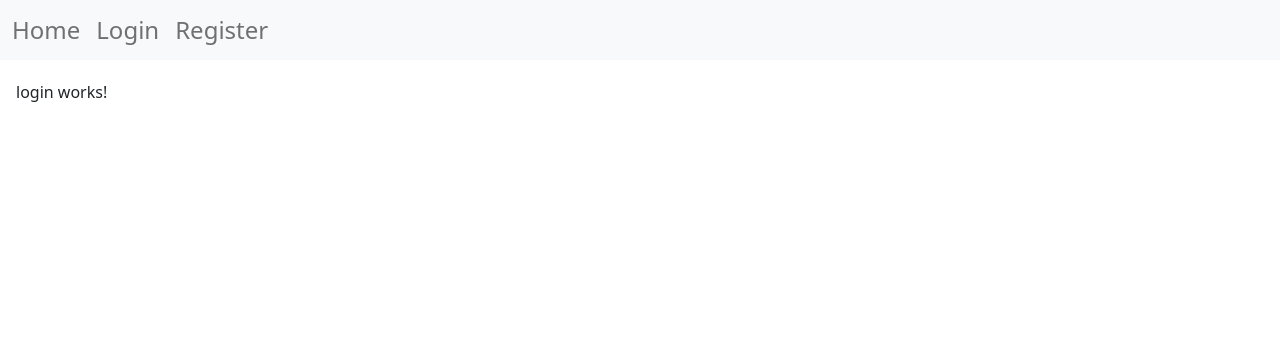
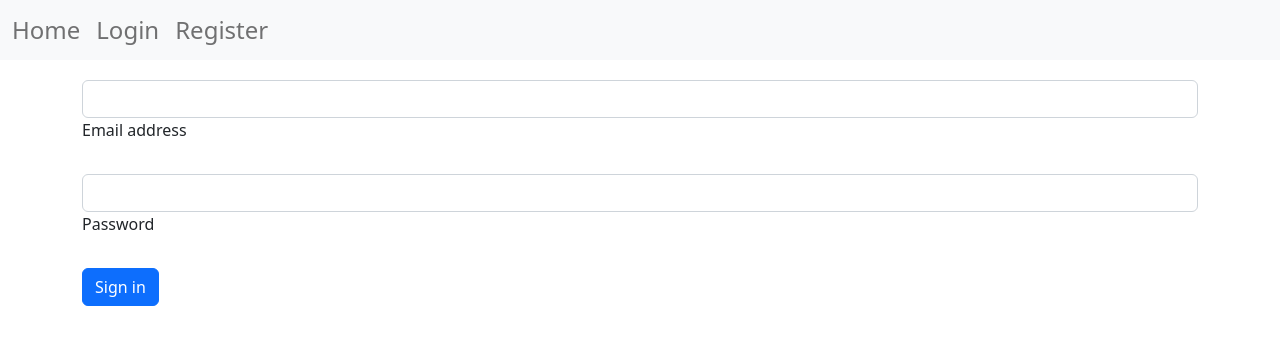
Before and after one commit to ahmedmahovac/TuristickeAtrakcijeFrontend, an Angular app: page /login in a window 1280 px wide. Shown: the top 344 px of the page. Built offline with nearby package versions, Linux system fonts and the light colour scheme.

Commit message:
create login form

```diff
--- a/src/app/attraction-card/attraction-card.component.html
+++ b/src/app/attraction-card/attraction-card.component.html
@@ -9,5 +9,5 @@
       </div>
     <img class="w-100 overflow-hidden" *ngIf="attraction.images!==null && attraction.images.length!==0" src={{attraction.images[0]}}/>
     <ngb-rating [readonly]="rateRequestSent" [(rate)]="attraction.ratingAvg" [max]="5.0" (rateChange)="handleRatingChange($event)"></ngb-rating>
-
+    <p class="text-muted">{{attraction.ratingAvg}}</p>
   </div>
--- a/src/app/login/login.component.html
+++ b/src/app/login/login.component.html
@@ -1 +1,15 @@
-<p>login works!</p>
+<form class="container-sm ">
+
+    <div class="form-outline mb-4 ">
+      <input type="email" id="formEmail" class="form-control " />
+      <label class="form-label" for="formEmail">Email address</label>
+    </div>
+
+    <div class="form-outline mb-4">
+      <input type="password" id="formPw" class="form-control " />
+      <label class="form-label" for="formPw">Password</label>
+    </div>
+
+    <button type="button" class="btn btn-primary btn-block mb-4">Sign in</button>
+
+  </form>
```
